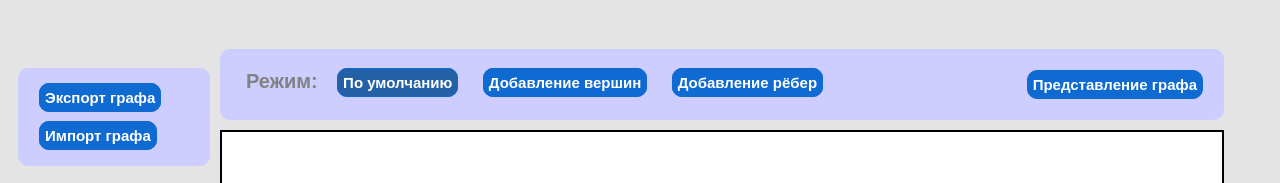
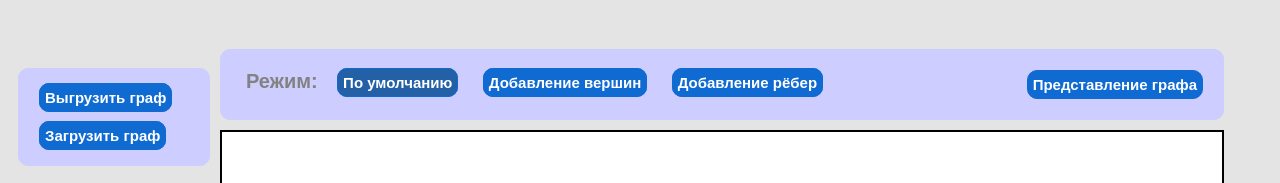
Before and after one commit to iliami/iliami.github.io, a plain HTML site: page graphs/index.html in a window 1280 px wide. Shown: the top 183 px of the page. Drawn offline with Linux system fonts and the light colour scheme.

Commit message:
Изменил названия кнопок для экспорта и импорта графа: выгрузка и загрузка соответственно

```diff
--- a/graphs/index.html
+++ b/graphs/index.html
@@ -19,15 +19,15 @@
         <div class="menu">
             <div class="menu_item">
                 <div class="download_graph">
-                    <a href="#" target="_blank" id="download_graph" class="btn">
-                        Экспорт графа
+                    <a id="download_graph" class="btn">
+                        Выгрузить граф
                     </a>
                 </div>
                 <div class="upload_graph">
                     <div>
                         <input type="file" id="upload_graph" accept=".graph">
                         <label for="upload_graph" class="btn">
-                            Импорт графа
+                            Загрузить граф
                         </label>
                     </div>
                 </div>
```
